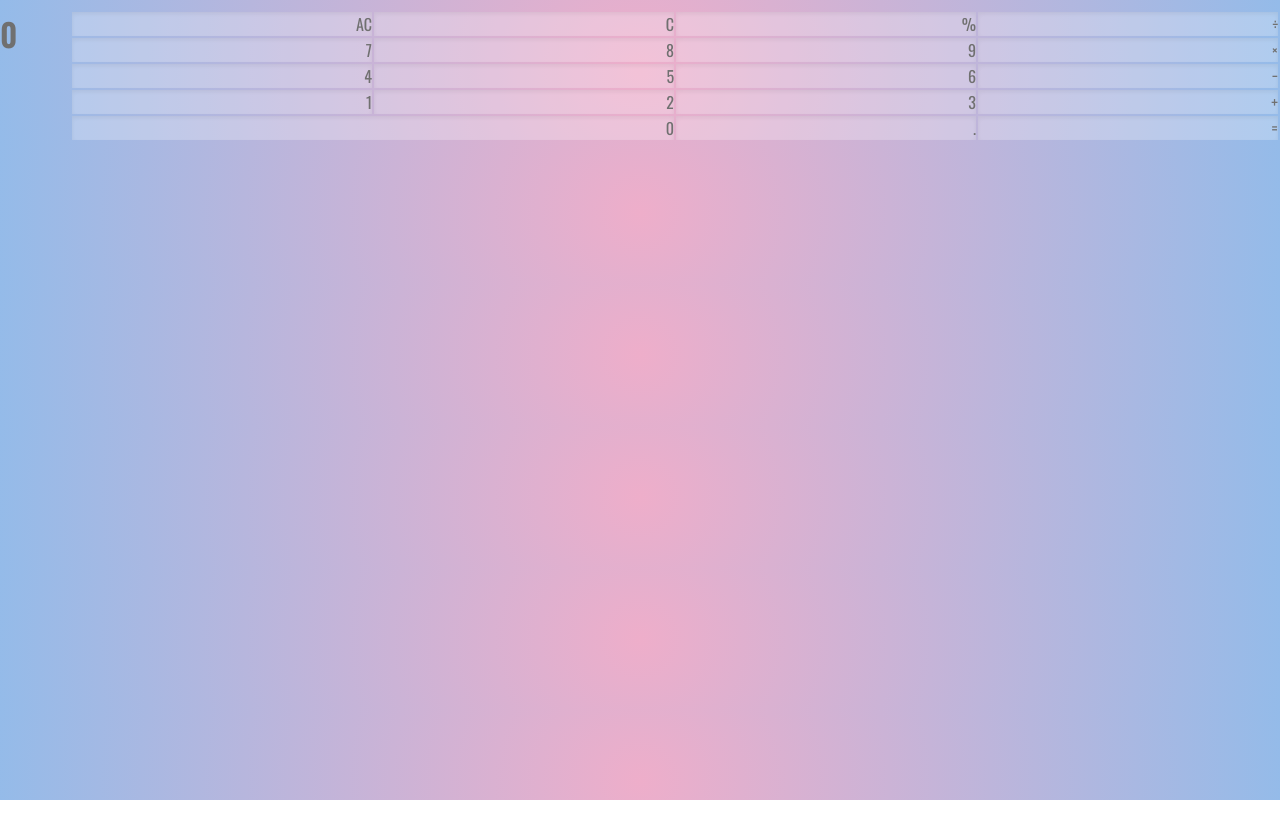
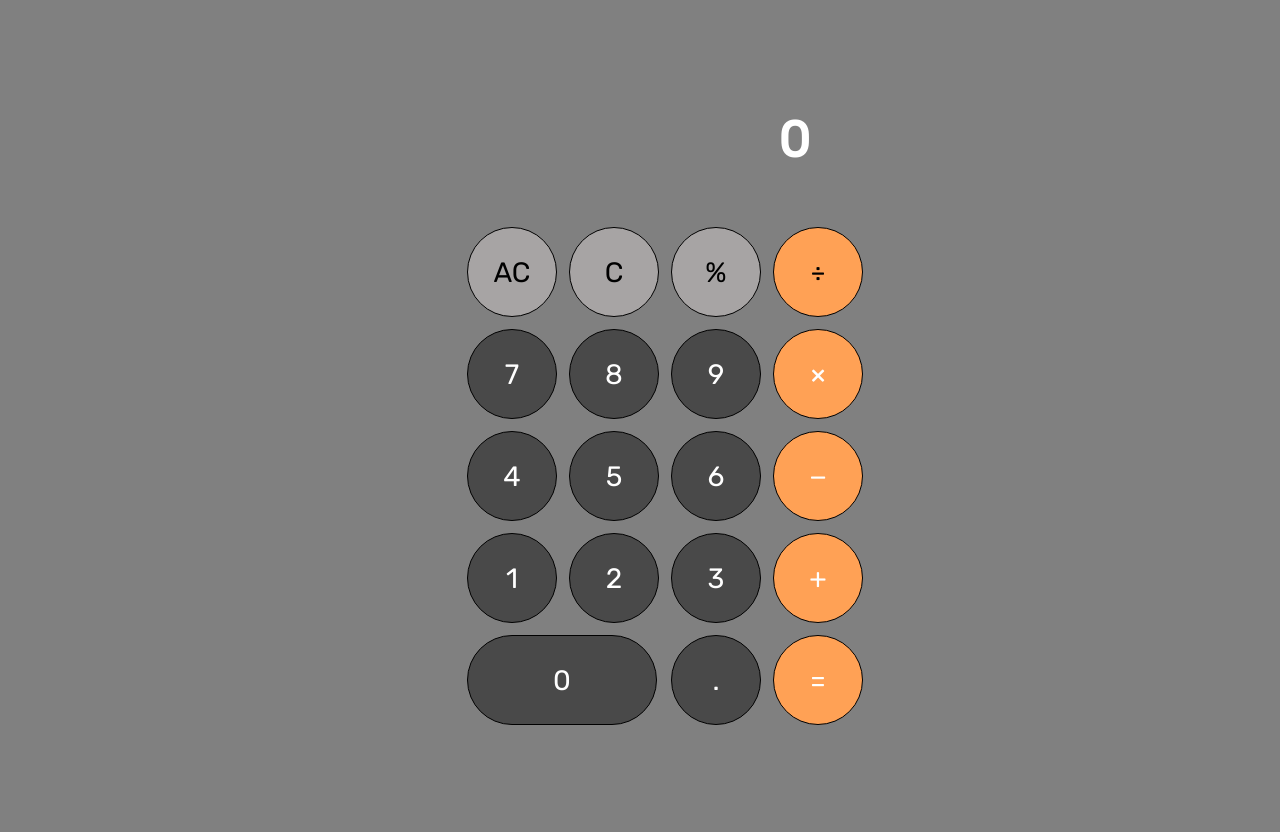
Before and after one commit to Danielxcott/Projects, a plain HTML site: page calculator/cal.html in a window 1280 px wide. Before the commit the page ends 800 px from the top, so only its background shows below. Drawn offline with nearby package versions, Linux system fonts and the light colour scheme; files that its build step writes are made by us from their sources.

Commit message:
Update cal.html

```diff
--- a/calculator/cal.html
+++ b/calculator/cal.html
@@ -5,7 +5,7 @@
     <meta http-equiv="X-UA-Compatible" content="IE=edge">
     <meta name="viewport" content="width=device-width, initial-scale=1.0">
     <title>Document</title>
-    <link rel="stylesheet" href="style.css">
+    <link rel="stylesheet" href="cal.css">
 </head>
 <body>
     <div class="calc">
@@ -84,5 +84,5 @@
         </div>
     </div>
 </body>
-<script src="k.js"></script>
+<script src="cal.js"></script>
 </html>
```
